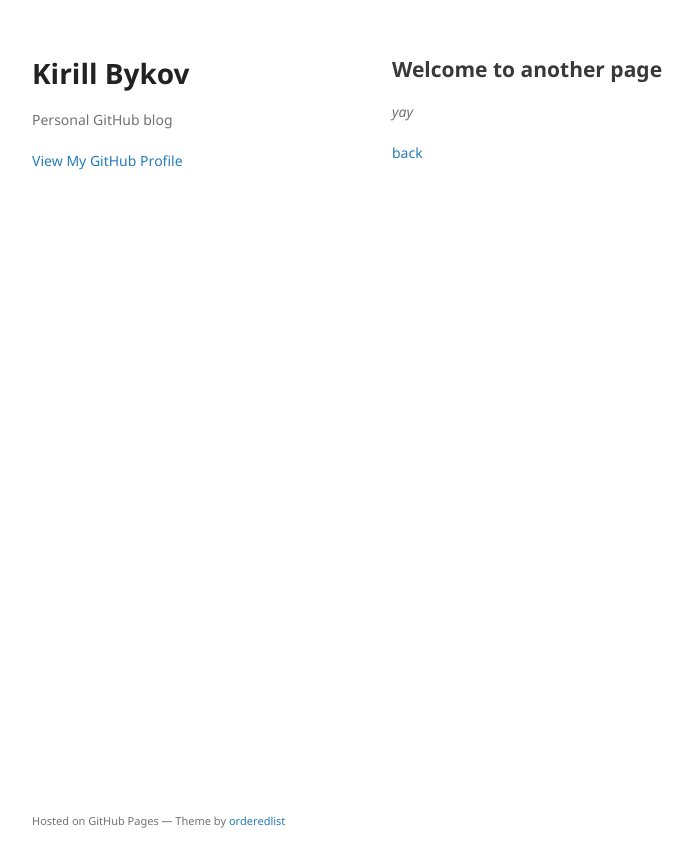
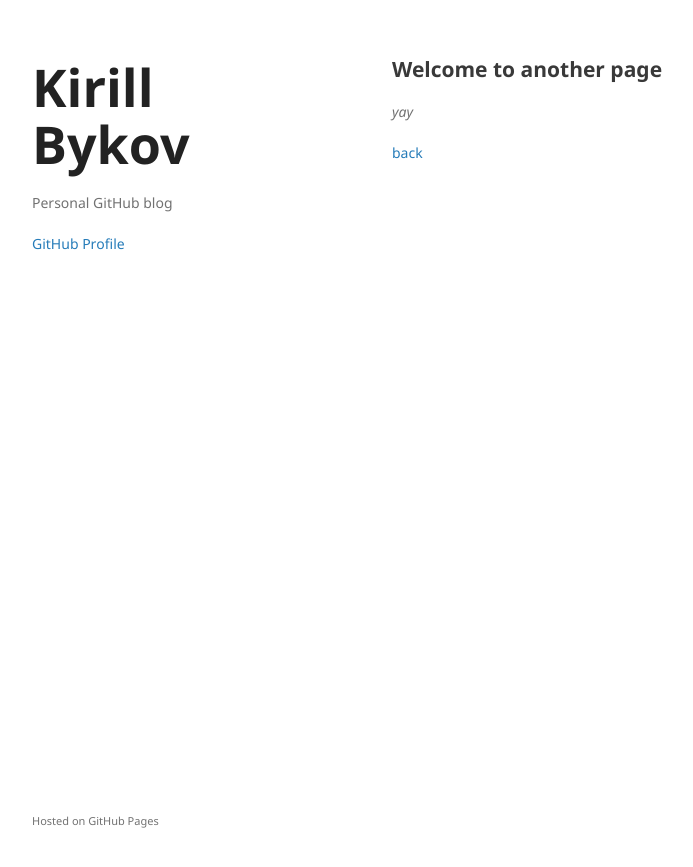
Before and after one commit to lapalap/lapalap.github.io, a Jekyll site: the page built from another-page.md, in a window 1280 px wide. Shown: the top 867 px of the page, without its empty margins (178-871 px from the left). Built offline with Jekyll 4.4.1, drawn with Linux system fonts in a browser that asks for light colours; our own code applies the rules of GitHub Pages for plain Markdown files.

Commit message:
fonts got better

```diff
--- a/_layouts/default.html
+++ b/_layouts/default.html
@@ -19,11 +19,11 @@
         <p>{{ site.description | default: site.github.project_tagline }}</p>
 
         {% if site.github.is_project_page %}
-          <p class="view"><a href="{{ site.github.repository_url }}">View the Project on GitHub <small>{{ github_name }}</small></a></p>
+          <p class="view"><a href="{{ site.github.repository_url }}"> GitHub Profile <small>{{ github_name }}</small></a></p>
         {% endif %}
 
         {% if site.github.is_user_page %}
-          <p class="view"><a href="{{ site.github.owner_url }}">View My GitHub Profile</a></p>
+          <p class="view"><a href="{{ site.github.owner_url }}">GitHub Profile</a></p>
         {% endif %}
       </header>
       <section>
@@ -35,7 +35,7 @@
         {% if site.github.is_project_page %}
         <p>This project is maintained by <a href="{{ site.github.owner_url }}">{{ site.github.owner_name }}</a></p>
         {% endif %}
-        <p><small>Hosted on GitHub Pages &mdash; Theme by <a href="https://github.com/orderedlist">orderedlist</a></small></p>
+        <p><small>Hosted on GitHub Pages
       </footer>
     </div>
     <script src="{{ '/assets/js/scale.fix.js' | relative_url }}"></script>
--- a/_sass/jekyll-theme-minimal.scss
+++ b/_sass/jekyll-theme-minimal.scss
@@ -22,15 +22,19 @@ h1, h2, h3 {
   line-height:1.1;
 }
 
+h6 {
+  font-size:28px;
+}
+
 h1 {
-  font-size:28px;
+  font-size:52px;
 }
 
 h2 {
   color:#393939;
 }
 
-h3, h4, h5, h6 {
+h3, h4, h5 {
   color:#494949;
 }
 
```
Also changed, not shown: index.md (+22 -0 lines).
